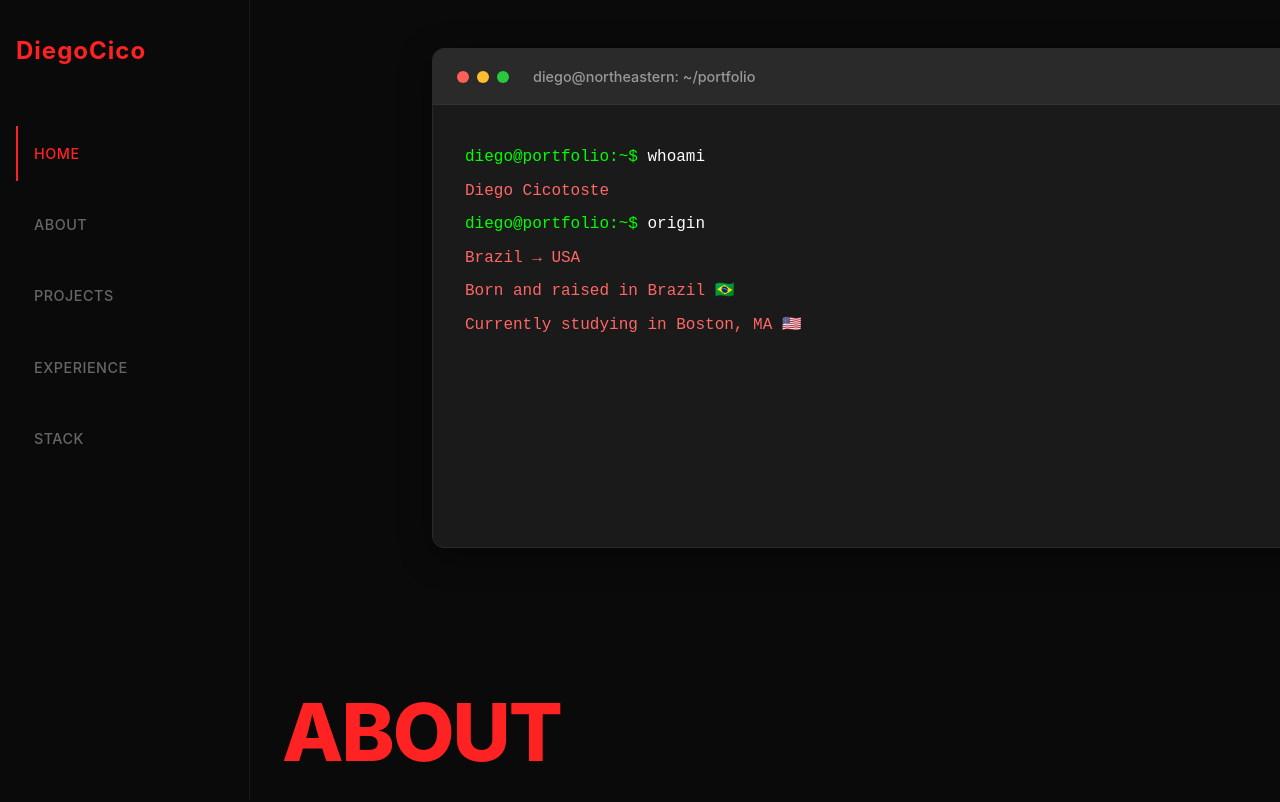
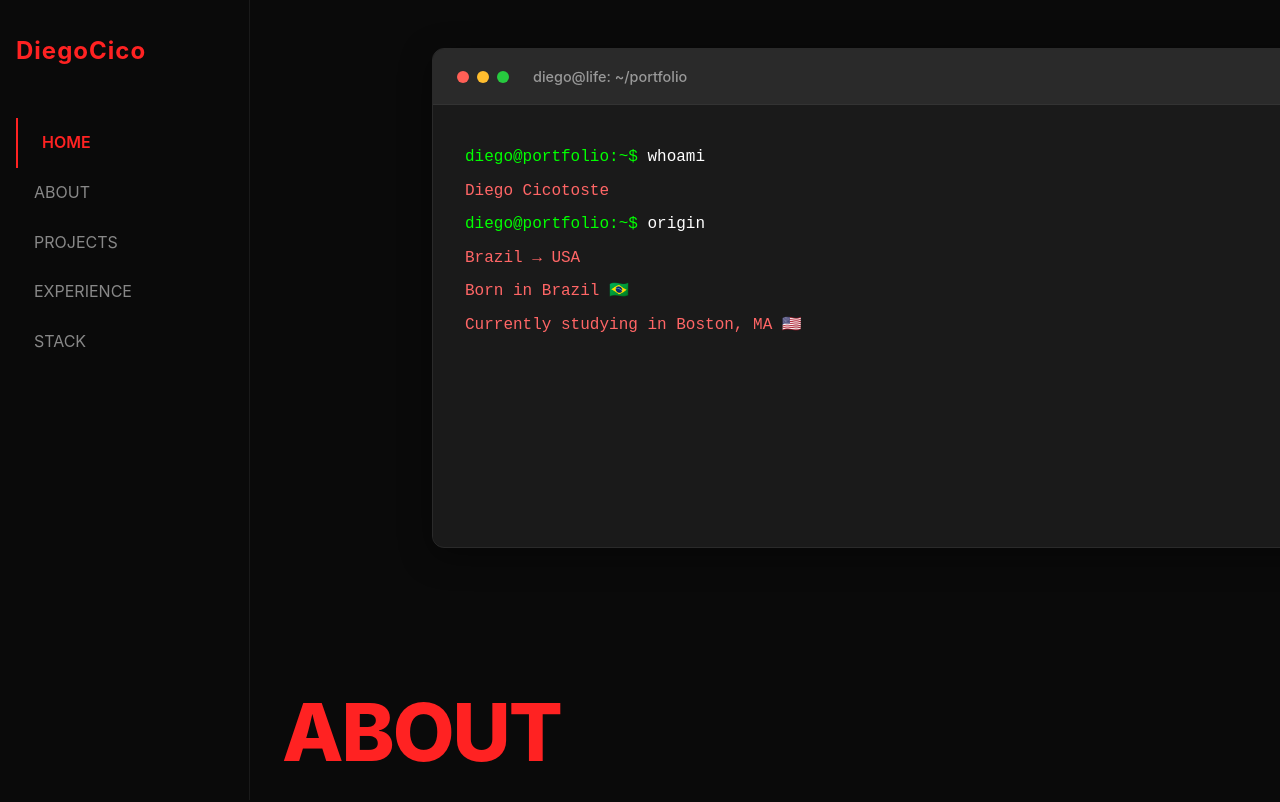
Before and after one commit to DiegoCico/DiegoCico.github.io, a React (Vite) app: page / in a window 1280 px wide. Shown: the top 802 px of the page. Built offline with nearby package versions, Linux system fonts and the light colour scheme.

Commit message:
last min ui fixes

```diff
--- a/src/App.css
+++ b/src/App.css
@@ -92,34 +92,39 @@ body {
   flex-direction: column;
 }
 
-.nav-item {
-  display: block;
-  color: #666666;
-  text-decoration: none;
-  padding: 1rem 0;
-  margin: 0.5rem 0;
+ .nav-item {
+  background: none;
+  border: none;
+  color: #888;
+  cursor: pointer;
+  font: inherit;
+  padding: 0.75rem 1rem;
+  text-align: left;
+
   border-left: 2px solid transparent;
   padding-left: 1rem;
-  transition: all 0.3s ease;
-  cursor: pointer;
-  font-size: 0.9rem;
-  font-weight: 500;
-  text-transform: uppercase;
-  letter-spacing: 0.5px;
+
+  transition:
+    color 0.2s ease,
+    padding-left 0.2s ease,
+    border-left-color 0.2s ease;
 }
 
+/* hover (non-active) */
 .nav-item:hover {
   color: #ffffff;
-  border-left-color: #ff2222;
+  border-left-color: #ffffff;
   padding-left: 1.5rem;
 }
 
-.nav-item:focus,
-.nav-item:active,
+/* active section */
 .nav-item.active {
   color: #ff2222;
   border-left-color: #ff2222;
+  padding-left: 1.5rem;
+  font-weight: 600;
 }
+
 
 .social-links {
   margin-top: 3rem;
--- a/src/components/ContentSection.tsx
+++ b/src/components/ContentSection.tsx
@@ -698,7 +698,6 @@ const ContentSection = () => {
                 <SiReact className="tech-icon react" size={32} />
                 <FaAws className="tech-icon aws" size={32} />
                 <SiGooglecloud className="tech-icon gcp" size={32} />
-                <SiGooglecloud className="tech-icon gcp" size={32} />
                 <FaMicrosoft className="tech-icon azure" size={32} />
                 <SiFastapi className="tech-icon fastapi" size={32} />
                 <SiDjango className="tech-icon django" size={32} />
@@ -722,7 +721,6 @@ const ContentSection = () => {
                 <SiReact className="tech-icon react" size={32} />
                 <FaAws className="tech-icon aws" size={32} />
                 <SiGooglecloud className="tech-icon gcp" size={32} />
-                <SiGooglecloud className="tech-icon gcp" size={32} />
                 <FaMicrosoft className="tech-icon azure" size={32} />
                 <SiFastapi className="tech-icon fastapi" size={32} />
                 <SiDjango className="tech-icon django" size={32} />
--- a/src/components/Sidebar.tsx
+++ b/src/components/Sidebar.tsx
@@ -1,35 +1,38 @@
-import { useState, useEffect } from 'react';
+import { useEffect, useState } from 'react';
 
-interface SidebarProps {}
+const SECTIONS = ['terminal', 'about', 'projects', 'experience', 'stack'];
 
-const Sidebar = ({}: SidebarProps) => {
+const Sidebar = () => {
   const [activeSection, setActiveSection] = useState('terminal');
   const [isMobileMenuOpen, setIsMobileMenuOpen] = useState(false);
 
   useEffect(() => {
     const handleScroll = () => {
-      const sections = ['terminal', 'about', 'projects', 'experience', 'stack'];
-      const scrollPosition = window.scrollY + 200; // Offset for better detection
+      const scrollPos = window.scrollY + 150;
 
-      for (let i = sections.length - 1; i >= 0; i--) {
-        const element = document.getElementById(sections[i]);
-        if (element && element.offsetTop <= scrollPosition) {
-          setActiveSection(sections[i]);
+      for (let i = SECTIONS.length - 1; i >= 0; i--) {
+        const el = document.getElementById(SECTIONS[i]);
+        if (el && el.offsetTop <= scrollPos) {
+          setActiveSection(SECTIONS[i]);
           break;
         }
       }
     };
 
-    const handleClickOutside = (event: MouseEvent) => {
+    const handleClickOutside = (e: MouseEvent) => {
       const sidebar = document.querySelector('.sidebar');
-      if (sidebar && !sidebar.contains(event.target as Node) && isMobileMenuOpen) {
+      if (
+        sidebar &&
+        !sidebar.contains(e.target as Node) &&
+        isMobileMenuOpen
+      ) {
         setIsMobileMenuOpen(false);
       }
     };
 
     window.addEventListener('scroll', handleScroll);
     document.addEventListener('mousedown', handleClickOutside);
-    handleScroll(); // Check initial position
+    handleScroll();
 
     return () => {
       window.removeEventListener('scroll', handleScroll);
@@ -38,13 +41,15 @@ const Sidebar = ({}: SidebarProps) => {
   }, [isMobileMenuOpen]);
 
   const handleNavClick = (sectionId: string) => {
-    setIsMobileMenuOpen(false); // Close mobile menu when navigating
-    // Prevent default anchor behavior
-    console.log(`Navigating to ${sectionId}`);
-  };
+    const el = document.getElementById(sectionId);
+    if (!el) return;
 
-  const toggleMobileMenu = () => {
-    setIsMobileMenuOpen(!isMobileMenuOpen);
+    const y = el.getBoundingClientRect().top + window.scrollY - 80;
+    window.scrollTo({ top: y, behavior: 'smooth' });
+
+    history.replaceState(null, '', `#${sectionId}`);
+    setActiveSection(sectionId);
+    setIsMobileMenuOpen(false);
   };
 
   return (
@@ -53,67 +58,31 @@ const Sidebar = ({}: SidebarProps) => {
         <div className="logo">DiegoCico</div>
         <button
           className="mobile-menu-toggle"
-          onClick={toggleMobileMenu}
-          aria-label="Toggle navigation menu"
+          onClick={() => setIsMobileMenuOpen(!isMobileMenuOpen)}
           type="button"
+          aria-label="Toggle menu"
         >
-          <span></span>
-          <span></span>
-          <span></span>
+          <span />
+          <span />
+          <span />
         </button>
       </div>
 
       <nav className={`sidebar-nav ${isMobileMenuOpen ? 'mobile-open' : ''}`}>
-        <a
-          href="#terminal"
-          className={`nav-item ${activeSection === 'terminal' ? 'active' : ''}`}
-          onClick={(e) => {
-            e.preventDefault();
-            handleNavClick('terminal');
-          }}
-        >
-          HOME
-        </a>
-        <a
-          href="#about"
-          className={`nav-item ${activeSection === 'about' ? 'active' : ''}`}
-          onClick={(e) => {
-            e.preventDefault();
-            handleNavClick('about');
-          }}
-        >
-          ABOUT
-        </a>
-        <a
-          href="#projects"
-          className={`nav-item ${activeSection === 'projects' ? 'active' : ''}`}
-          onClick={(e) => {
-            e.preventDefault();
-            handleNavClick('projects');
-          }}
-        >
-          PROJECTS
-        </a>
-        <a
-          href="#experience"
-          className={`nav-item ${activeSection === 'experience' ? 'active' : ''}`}
-          onClick={(e) => {
-            e.preventDefault();
-            handleNavClick('experience');
-          }}
-        >
-          EXPERIENCE
-        </a>
-        <a
-          href="#stack"
-          className={`nav-item ${activeSection === 'stack' ? 'active' : ''}`}
-          onClick={(e) => {
-            e.preventDefault();
-            handleNavClick('stack');
-          }}
-        >
-          STACK
-        </a>
+        {SECTIONS.map((section) => (
+          <button
+            key={section}
+            className={`nav-item ${
+              activeSection === section ? 'active' : ''
+            }`}
+            onClick={() => handleNavClick(section)}
+            type="button"
+          >
+            {section === 'terminal'
+              ? 'HOME'
+              : section.toUpperCase()}
+          </button>
+        ))}
       </nav>
     </div>
   );
--- a/src/components/Terminal.tsx
+++ b/src/components/Terminal.tsx
@@ -32,7 +32,7 @@ const Terminal = () => {
     ],
     origin: () => [
       { content: 'Brazil → USA', color: '#ff6666' },
-      { content: 'Born and raised in Brazil 🇧🇷', color: '#ff6666' },
+      { content: 'Born in Brazil 🇧🇷', color: '#ff6666' },
       { content: 'Currently studying in Boston, MA 🇺🇸', color: '#ff6666' }
     ],
     education: () => [
@@ -153,7 +153,7 @@ const Terminal = () => {
           <div className="terminal-button close"></div>
           <div className="terminal-button minimize"></div>
           <div className="terminal-button maximize"></div>
-          <div className="terminal-title">diego@northeastern: ~/portfolio</div>
+          <div className="terminal-title">diego@life: ~/portfolio</div>
         </div>
         <div className="terminal-content" ref={terminalContentRef}>
           {history.map((line, index) => (
```
